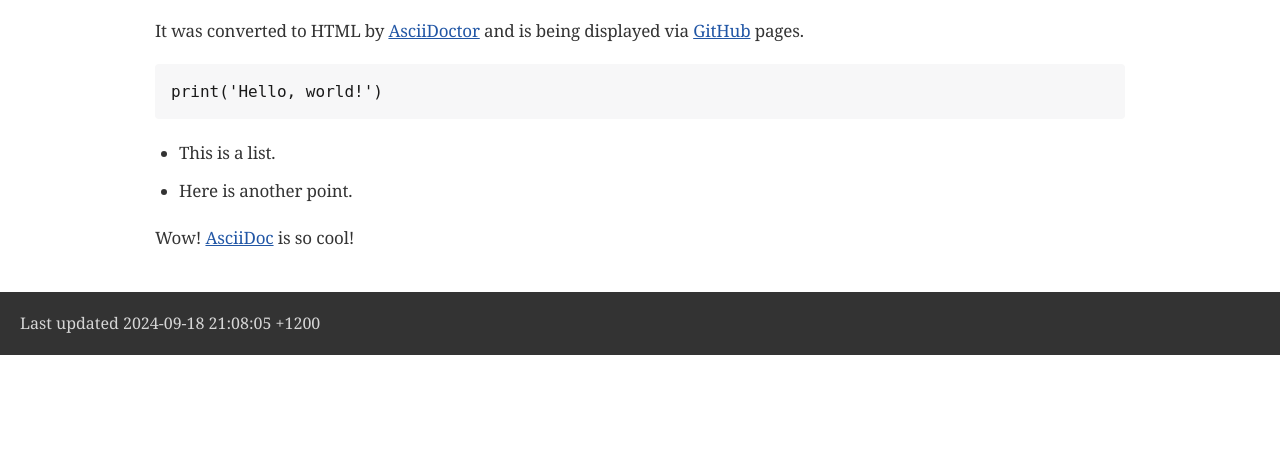
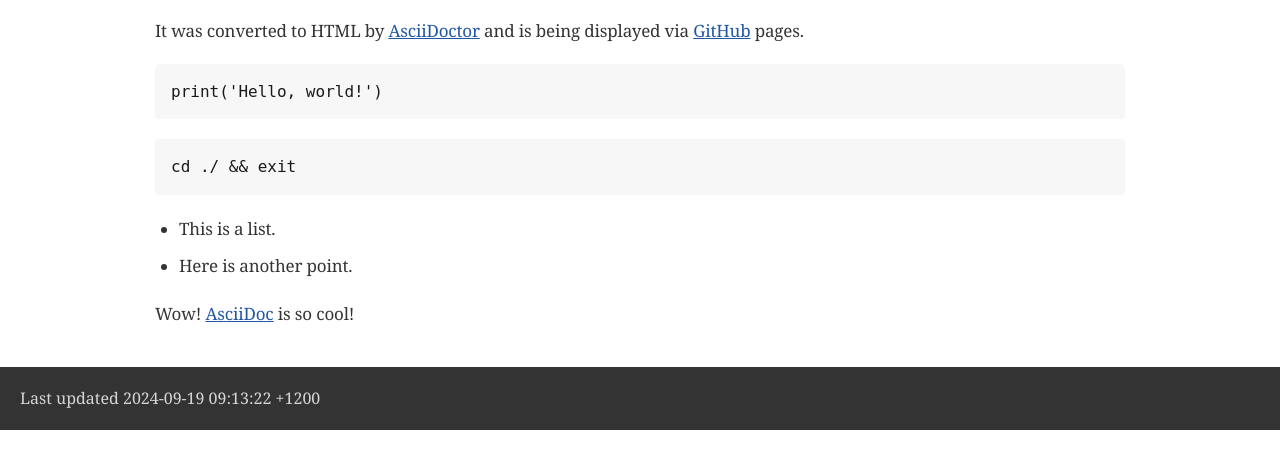
Before and after one commit to Dekoder-py/asciidoc-repo, a plain HTML site: page index.html in a window 1280 px wide. Shown: the part 124-592 px from the top of the page. Drawn offline with nearby package versions, Linux system fonts and the light colour scheme; a web font is replaced by a local one.

```diff
--- a/index.html
+++ b/index.html
@@ -451,6 +451,11 @@ body.book #toc,body.book #preamble,body.book h1.sect0,body.book .sect1>h2{page-b
 <pre class="highlight"><code class="language-python" data-lang="python">print('Hello, world!')</code></pre>
 </div>
 </div>
+<div class="listingblock">
+<div class="content">
+<pre class="highlight"><code class="language-zsh" data-lang="zsh">cd ./ &amp;&amp; exit</code></pre>
+</div>
+</div>
 <div class="ulist">
 <ul>
 <li>
@@ -467,7 +472,7 @@ body.book #toc,body.book #preamble,body.book h1.sect0,body.book .sect1>h2{page-b
 </div>
 <div id="footer">
 <div id="footer-text">
-Last updated 2024-09-18 21:08:05 +1200
+Last updated 2024-09-19 09:13:22 +1200
 </div>
 </div>
 </body>
```
Also changed, not shown: 2 other files.
